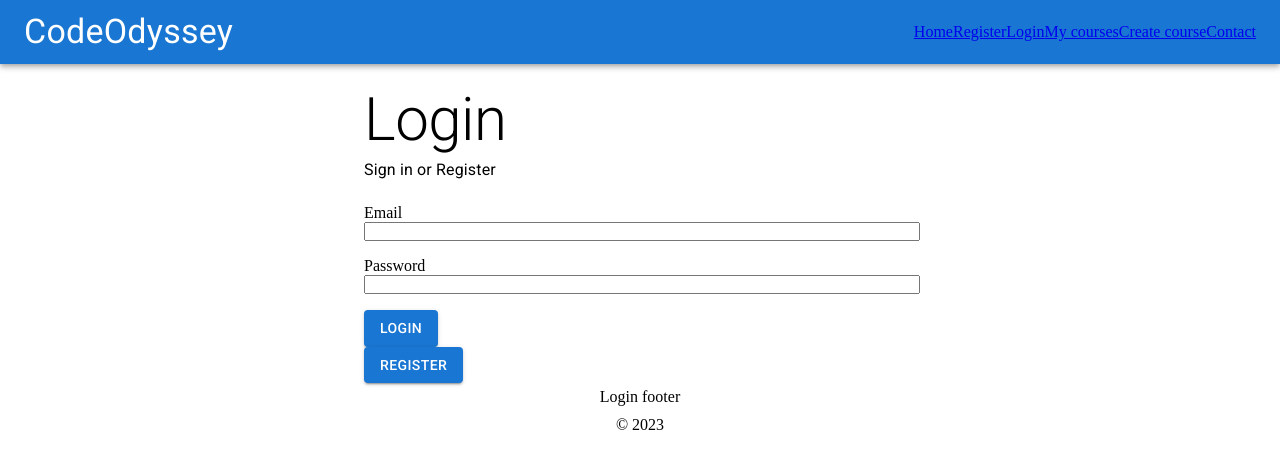
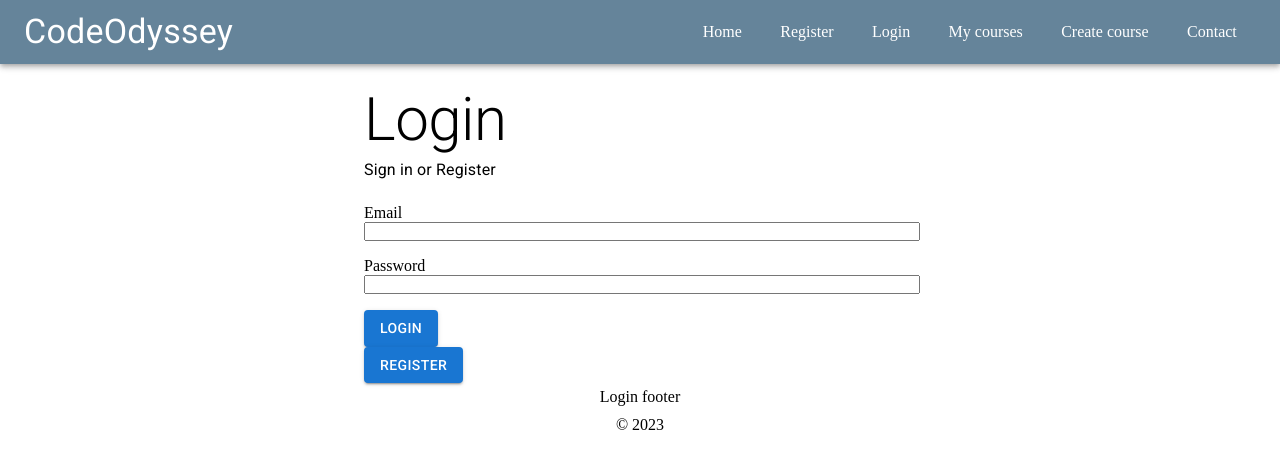
Before and after one commit to ifspcodelab/codeodyssey-frontend, a React (Vite) app: page /login in a window 1280 px wide. Shown: the top 468 px of the page. Built offline with nearby package versions, Linux system fonts and the light colour scheme.

Commit message:
style: navbar

```diff
--- a/src/components/Navbar/index.tsx
+++ b/src/components/Navbar/index.tsx
@@ -5,6 +5,7 @@ import {
 } from "@mui/material";
 import { Link } from "react-router-dom";
 import {useTranslation} from "react-i18next";
+import './style.css'
 
 
 
@@ -13,27 +14,27 @@ function Navbar() {
 
   return (
     <AppBar position="static">
-      <Toolbar sx={{ display: "flex", justifyContent: "space-between" }}>
+      <Toolbar className="container">
         <Typography variant="h4">
           CodeOdyssey
         </Typography>
-          <div>
-            <Link to="/">
+          <div className="linkList">
+            <Link className="link" to="/">
               Home
             </Link>
-            <Link to="/registration" >
+            <Link className="link" to="/registration" >
               {t("navbar.register")}
             </Link>
-            <Link to="/login" >
+            <Link className="link" to="/login" >
               {t("navbar.login")}
             </Link>
-            <Link to="/courses">
+            <Link className="link" to="/courses">
               {t("navbar.courses")}
             </Link>
-            <Link to="/create-course">
+            <Link className="link" to="/create-course">
               {t("navbar.createCourse")}
             </Link>
-            <Link to="/contact">
+            <Link className="link" to="/contact">
               {t("navbar.contact")}
             </Link>
           </div>
--- /dev/null
+++ b/src/components/Navbar/style.css
@@ -0,0 +1,19 @@
+.container {
+  display: flex;
+  justify-content: space-between;
+  background-color:  #65849A;
+}
+
+.linkList {
+  display: flex;
+}
+
+.link {
+  text-decoration: none;
+  color: #fff;
+  padding: 1.2rem;
+}
+
+.link:hover {
+  background-color: #6A8FAB;
+}
```
